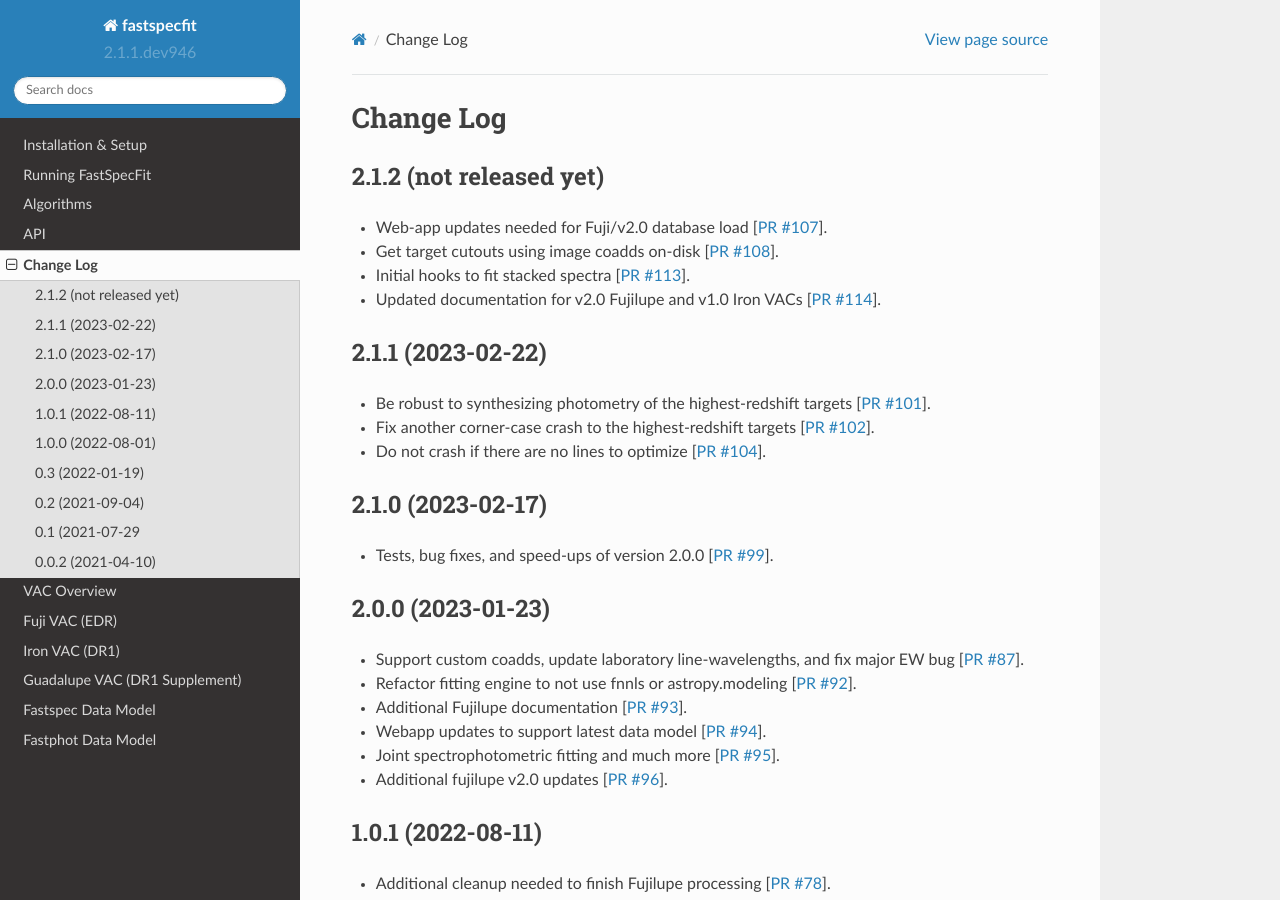
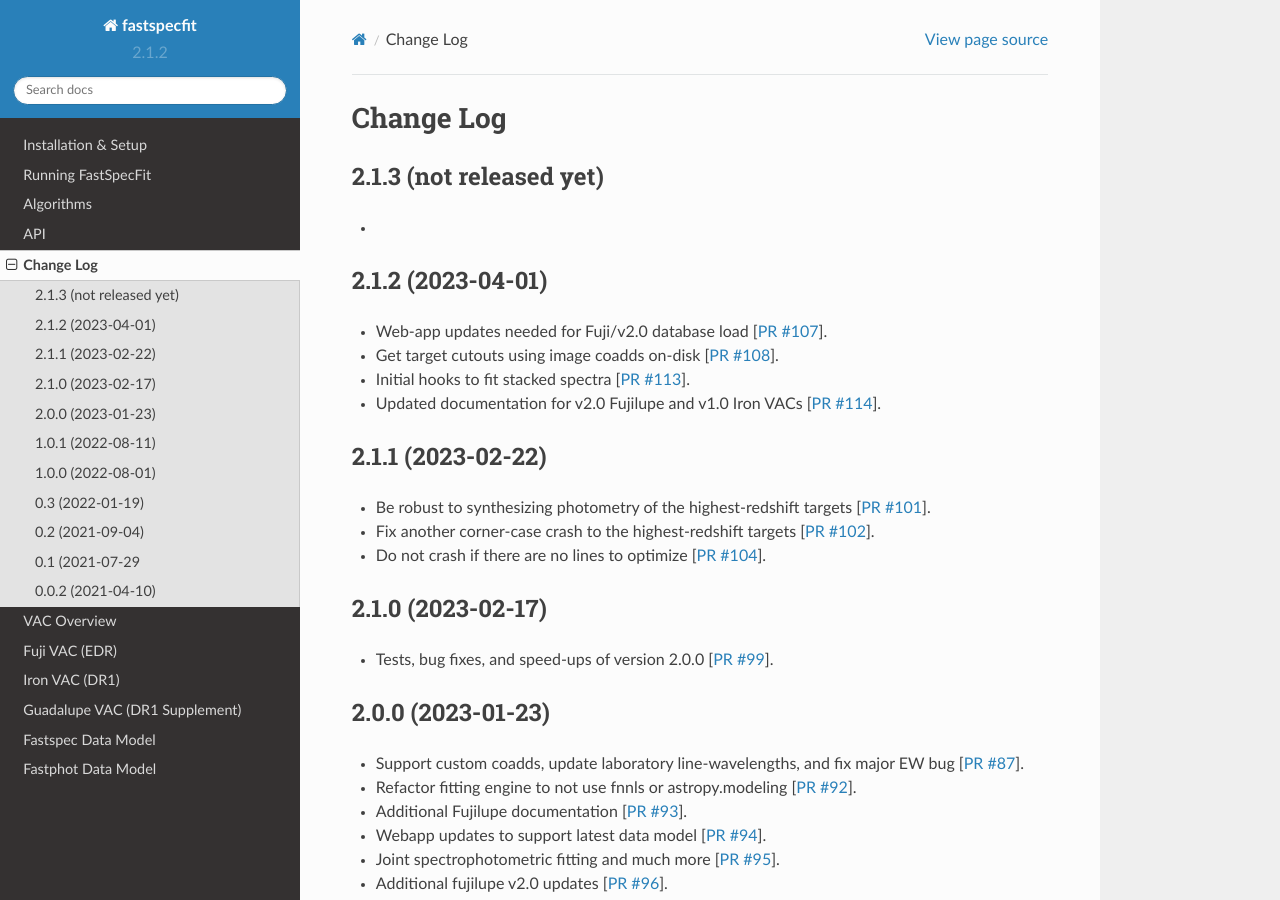
Before and after one commit to desihub/fastspecfit, a Sphinx documentation site: the page built from doc/changes.rst, in a window 1280 px wide and 900 px high. Built offline with Sphinx 7.4.7 and the Read the Docs theme 2.0.0, drawn with Linux system fonts in a browser that asks for light colours.

Commit message:
tag 2.1.2

```diff
--- a/doc/changes.rst
+++ b/doc/changes.rst
@@ -2,8 +2,13 @@
 Change Log
 ==========
 
-2.1.2 (not released yet)
+2.1.3 (not released yet)
 ------------------------
+
+*
+
+2.1.2 (2023-04-01)
+------------------
 
 * Web-app updates needed for Fuji/v2.0 database load [`PR #107`_].
 * Get target cutouts using image coadds on-disk [`PR #108`_].
--- a/py/fastspecfit/_version.py
+++ b/py/fastspecfit/_version.py
@@ -1 +1 @@
-__version__ = '2.1.1.dev946'
+__version__ = '2.1.2'
```
